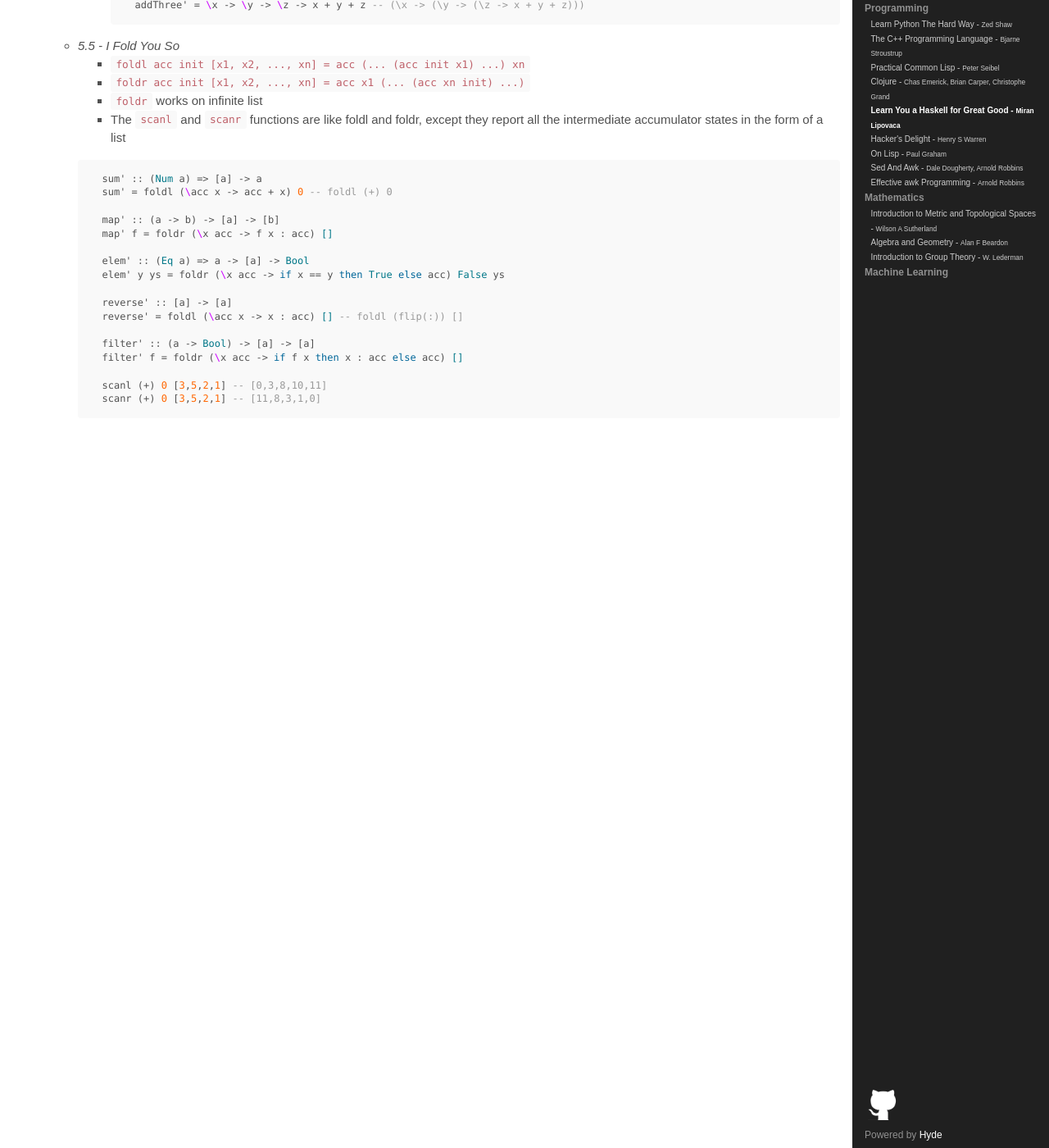
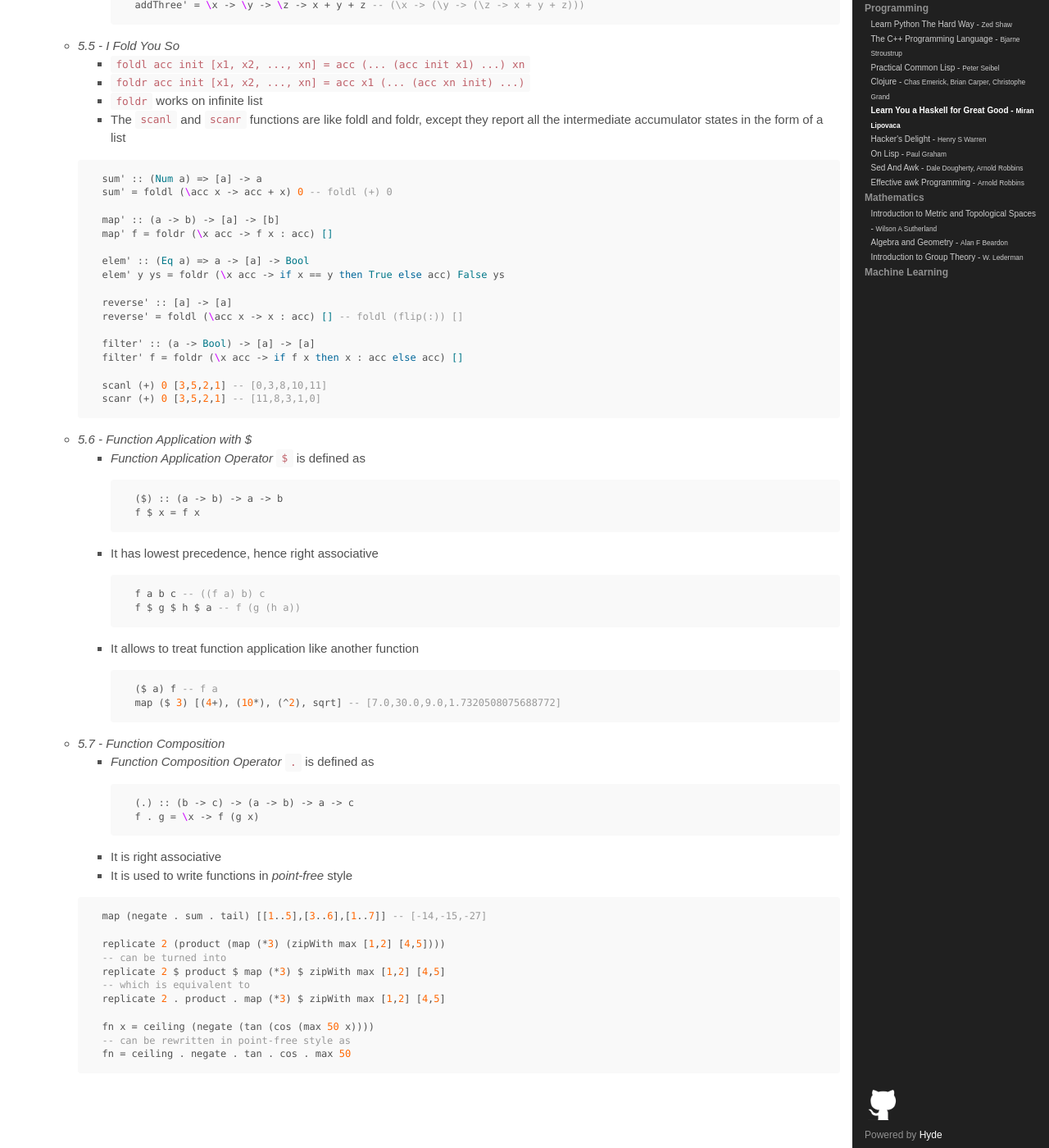
Before and after one commit to Corei13/notes, a Jekyll site: the page built from Programming/Learn You a Haskell for Great Good - Miran Lipovaca/notes.md, in a window 1280 px wide and 1400 px high, scrolled down 5978 px. Shown: the whole window at 82% size. Built offline with Jekyll 4.4.1, drawn with Linux system fonts in a browser that asks for light colours; Markdown is read by kramdown in place of the engine named in the settings.

Commit message:
updated Programming/Learn You a Haskell for Great Good - Miran Lipovaca/notes.md

````diff
--- a/Programming/Learn You a Haskell for Great Good - Miran Lipovaca/notes.md
+++ b/Programming/Learn You a Haskell for Great Good - Miran Lipovaca/notes.md
@@ -338,3 +338,45 @@ tags: Haskell
         scanl (+) 0 [3,5,2,1] -- [0,3,8,10,11]
         scanr (+) 0 [3,5,2,1] -- [11,8,3,1,0]
         ```
+    - *5.6 - Function Application with $*
+        - *Function Application Operator* `$` is defined as
+
+            ```haskell
+            ($) :: (a -> b) -> a -> b
+            f $ x = f x
+            ```
+        - It has lowest precedence, hence right associative
+
+            ```haskell
+            f a b c -- ((f a) b) c
+            f $ g $ h $ a -- f (g (h a))
+            ```
+        - It allows to treat function application like another function
+
+            ```haskell
+            ($ a) f -- f a
+            map ($ 3) [(4+), (10*), (^2), sqrt] -- [7.0,30.0,9.0,1.7320508075688772]
+            ```
+    - *5.7 - Function Composition*
+        - *Function Composition Operator* `.` is defined as
+
+            ```haskell
+            (.) :: (b -> c) -> (a -> b) -> a -> c
+            f . g = \x -> f (g x)
+            ```
+        - It is right associative
+        - It is used to write functions in *point-free* style
+
+        ```haskell
+        map (negate . sum . tail) [[1..5],[3..6],[1..7]] -- [-14,-15,-27]
+
+        replicate 2 (product (map (*3) (zipWith max [1,2] [4,5])))
+        -- can be turned into
+        replicate 2 $ product $ map (*3) $ zipWith max [1,2] [4,5]
+        -- which is equivalent to
+        replicate 2 . product . map (*3) $ zipWith max [1,2] [4,5]
+
+        fn x = ceiling (negate (tan (cos (max 50 x))))
+        -- can be rewritten in point-free style as
+        fn = ceiling . negate . tan . cos . max 50
+        ```
````
